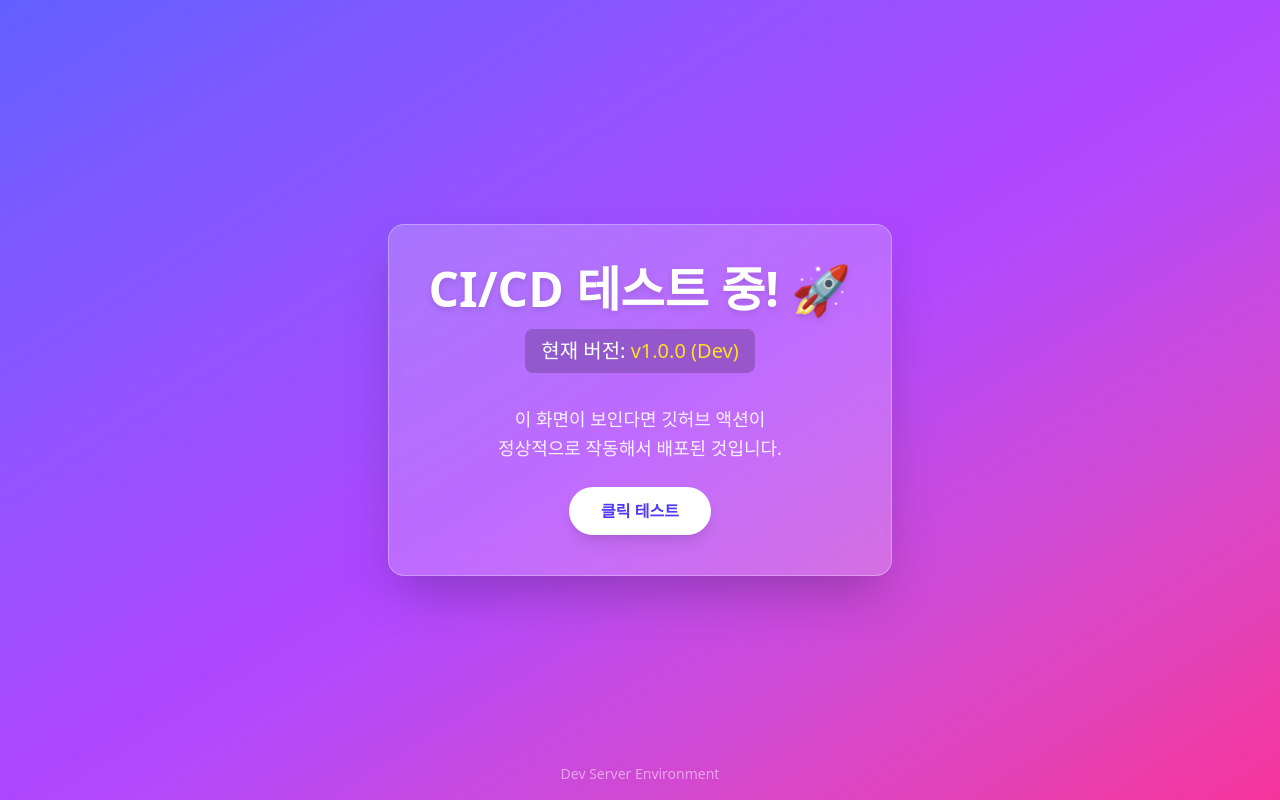
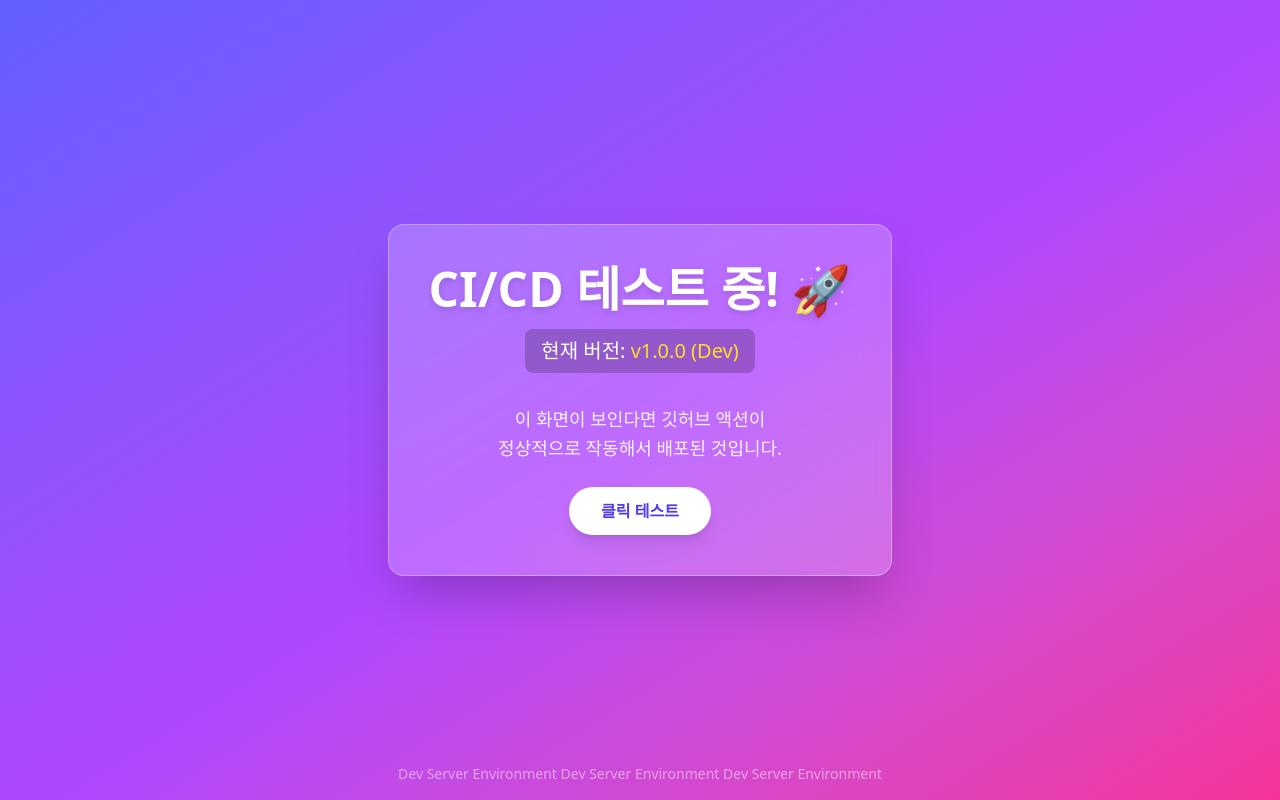
Before and after one commit to 0ung/bugmakers, a React (Vite) app in the folder frontend/: page / in a window 1280 px wide. Built offline with nearby package versions, Linux system fonts and the light colour scheme.

Commit message:
[ADD] CI/CD TEST

```diff
--- a/frontend/src/App.tsx
+++ b/frontend/src/App.tsx
@@ -27,7 +27,7 @@ function App() {
       </div>
 
       <footer className="absolute bottom-4 text-white/50 text-sm">
-        Dev Server Environment
+        Dev Server Environment Dev Server Environment Dev Server Environment
       </footer>
     </div>
   );
```
